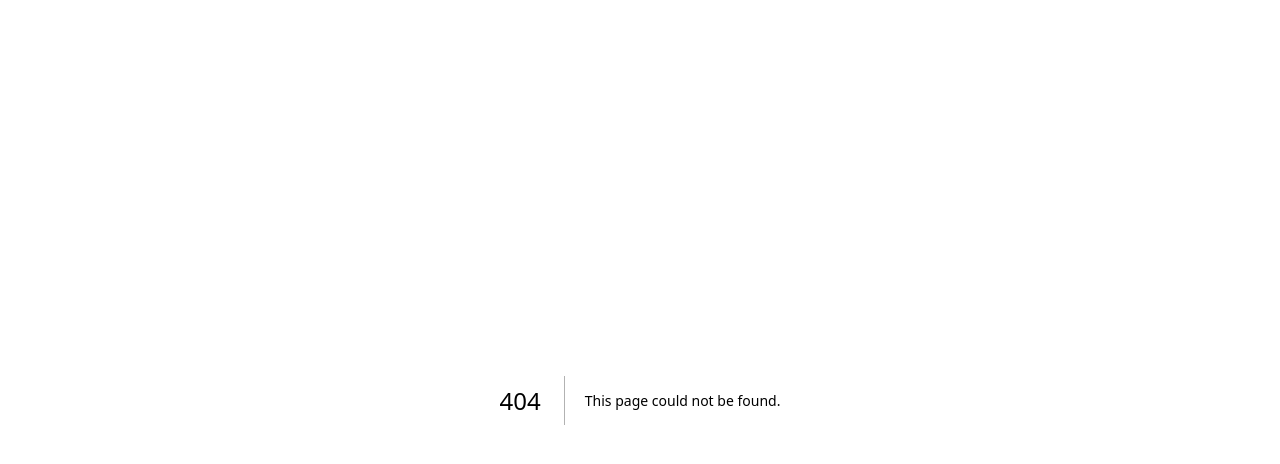
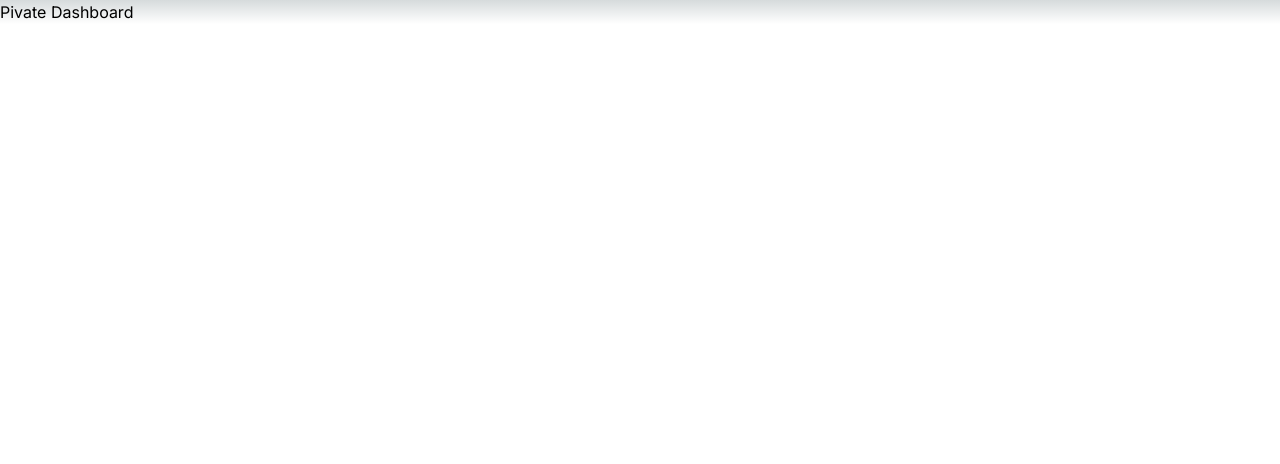
Before and after one commit to arturlazoryk95/my-saasik, a Next.js app: page /dashboard in a window 1280 px wide. Before the commit this address had no page. Shown: the top 464 px of the page. Built offline with nearby package versions, Linux system fonts and the light colour scheme.

Commit message:
new dashboard in progress

```diff
--- /dev/null
+++ b/app/dashboard/page.js
@@ -0,0 +1,7 @@
+export default function Dashboard() {
+  return (
+    <main>
+      <h1>Pivate Dashboard</h1>
+    </main>
+  );
+}
```
